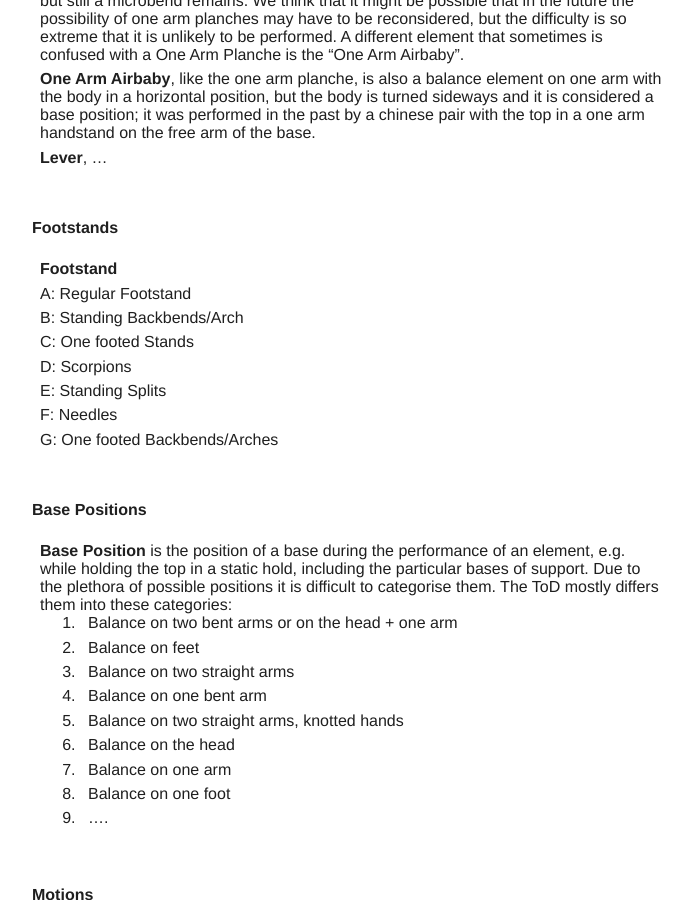
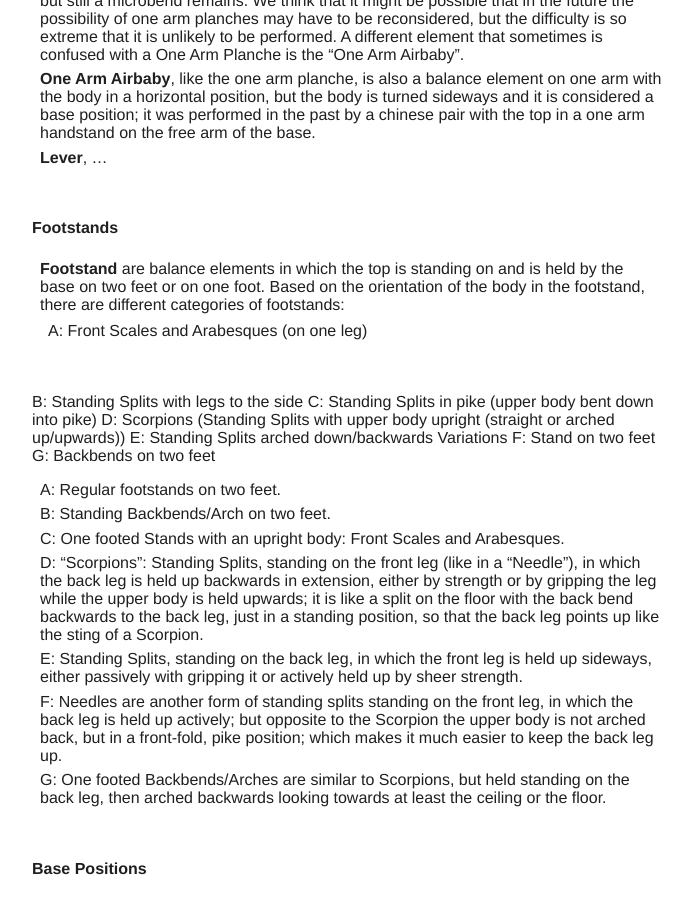
Before and after one commit to floshin/acrolib, a Jekyll site: the page built from terminology.md, in a window 1280 px wide and 900 px high, scrolled down 8286 px. Shown: the whole window, without its empty margins (293-985 px from the left). Built offline with Jekyll 4.4.1, drawn with Linux system fonts in a browser that asks for light colours; our own code applies the rules of GitHub Pages for plain Markdown files.

Commit message:
Update terminology.md

```diff
--- a/terminology.md
+++ b/terminology.md
@@ -150,14 +150,23 @@ We divide the Acrobatic terms into the following categories according to the cat
 
 #### Footstands
 
-* **Footstand**
-* A: Regular Footstand
-* B: Standing Backbends/Arch
-* C: One footed Stands
-* D: Scorpions
-* E: Standing Splits
-* F: Needles
-* G: One footed Backbends/Arches
+* **Footstand** are balance elements in which the top is standing on and is held by the base on two feet or on one foot. Based on the orientation of the body in the footstand, there are different categories of footstands:
+  * A: Front Scales and Arabesques (on one leg)
+
+B: Standing Splits with legs to the side
+C: Standing Splits in pike (upper body bent down into pike)
+D: Scorpions (Standing Splits with upper body upright (straight or arched up/upwards))
+E: Standing Splits arched down/backwards Variations
+F: Stand on two feet
+G: Backbends on two feet
+
+* A: Regular footstands on two feet.
+* B: Standing Backbends/Arch on two feet.
+* C: One footed Stands with an upright body: Front Scales and Arabesques.
+* D: "Scorpions": Standing Splits, standing on the front leg (like in a "Needle"), in which the back leg is held up backwards in extension, either by strength or by gripping the leg while the upper body is held upwards; it is like a split on the floor with the back bend backwards to the back leg, just in a standing position, so that the back leg points up like the sting of a Scorpion.
+* E: Standing Splits, standing on the back leg, in which the front leg is held up sideways, either passively with gripping it or actively held up by sheer strength.
+* F: Needles are another form of standing splits standing on the front leg, in which the back leg is held up actively; but opposite to the Scorpion the upper body is not arched back, but in a front-fold, pike position; which makes it much easier to keep the back leg up.
+* G: One footed Backbends/Arches are similar to Scorpions, but held standing on the back leg, then arched backwards looking towards at least the ceiling or the floor.
 
 
 #### Base Positions
```
